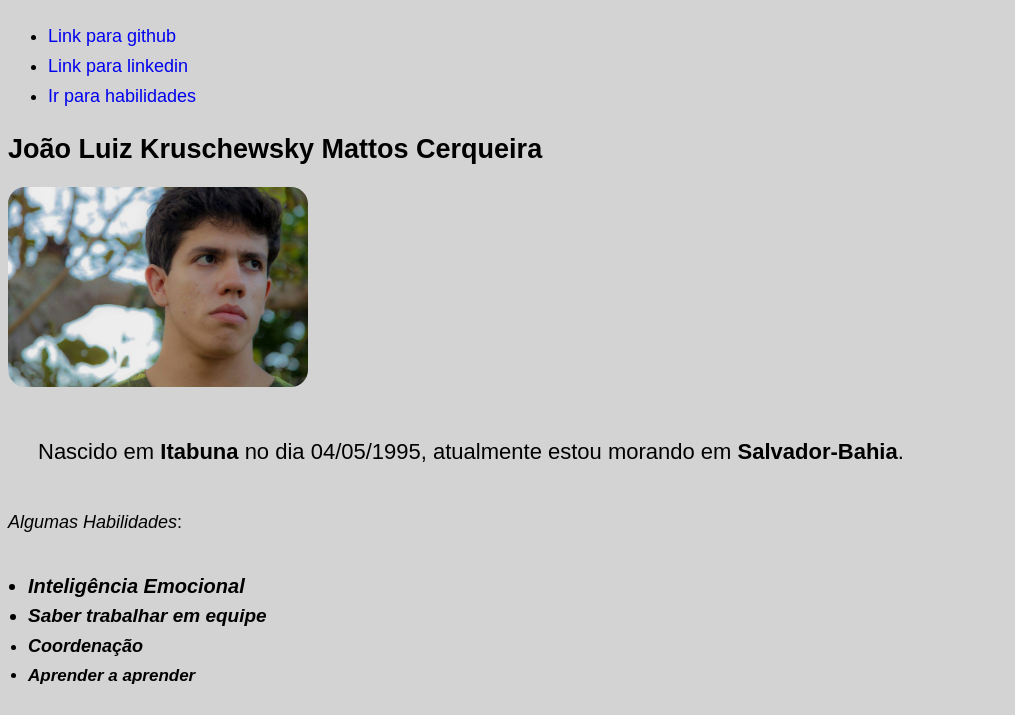
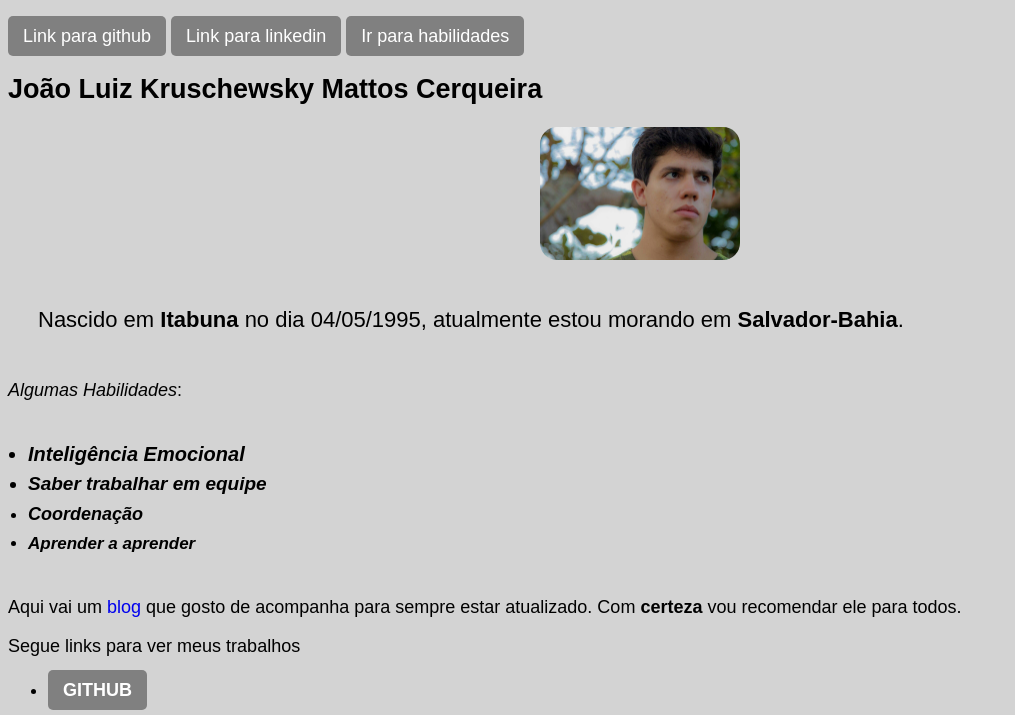
Before and after one commit to kruschewskyjoao/kruschewskyjoao.github.io, a plain HTML site: page index.html in a window 1280 px wide. Shown: the part 69-784 px from the top of the page, without its empty margins (0-1015 px from the left). Drawn offline with Linux system fonts and the light colour scheme; a web font is replaced by a local one.

Commit message:
Colocando mais botoes

```diff
--- a/index.html
+++ b/index.html
@@ -10,13 +10,11 @@
 </head>
 <body>
     <h1>Portfólio</h1>
-    <ul class="linksinicial">
-        <li><a href="#gith" class="links">Link para github</a></li>
-        <li><a href="#linke" class="links">Link para linkedin</a></li>
-        <li><a href="#ahab" class="links">Ir para habilidades</a></li>
-    </ul>
-    <h2>João Luiz Kruschewsky Mattos Cerqueira</h2>
-    <img src="fotoatual.jpg" alt="Foto do João com fundo desfocado olhando para o lado" width="300px" class="fotoatual">
+    <a href="#gith" class="links" id="linksbotoes">Link para github</a>
+    <a href="#linke" class="links" id="linksbotoes">Link para linkedin</a>
+    <a href="#ahab" class="links" id="linksbotoes">Ir para habilidades</a>
+    <h2 class="textonome">João Luiz Kruschewsky Mattos Cerqueira</h2>
+    <img src="fotoatual.jpg" alt="Foto do João com fundo desfocado olhando para o lado" class="fotoatual">
     <p class="descricao">Nascido em <strong>Itabuna</strong> no dia 04/05/1995, atualmente estou morando em <strong>Salvador-Bahia</strong>.</p>
     <p id="ahab"><em>Algumas Habilidades</em>:</p>
     <ul class="habs">
--- a/style.css
+++ b/style.css
@@ -5,9 +5,20 @@ body {
 }
 .linksinicial {
     line-height: 30px;
+    text-align: center;
+}
+#linksbotoes {
+    color: white;
+    background: gray;
+    padding: 10px 15px;
+    line-height: 30px;
+    border-radius: 5px;
 }
 .fotoatual {
+    width: 200px;
     border-radius: 17px;
+    margin: auto;
+    display: block;
 }
 .descricao {
     font-size: 22px;
```
